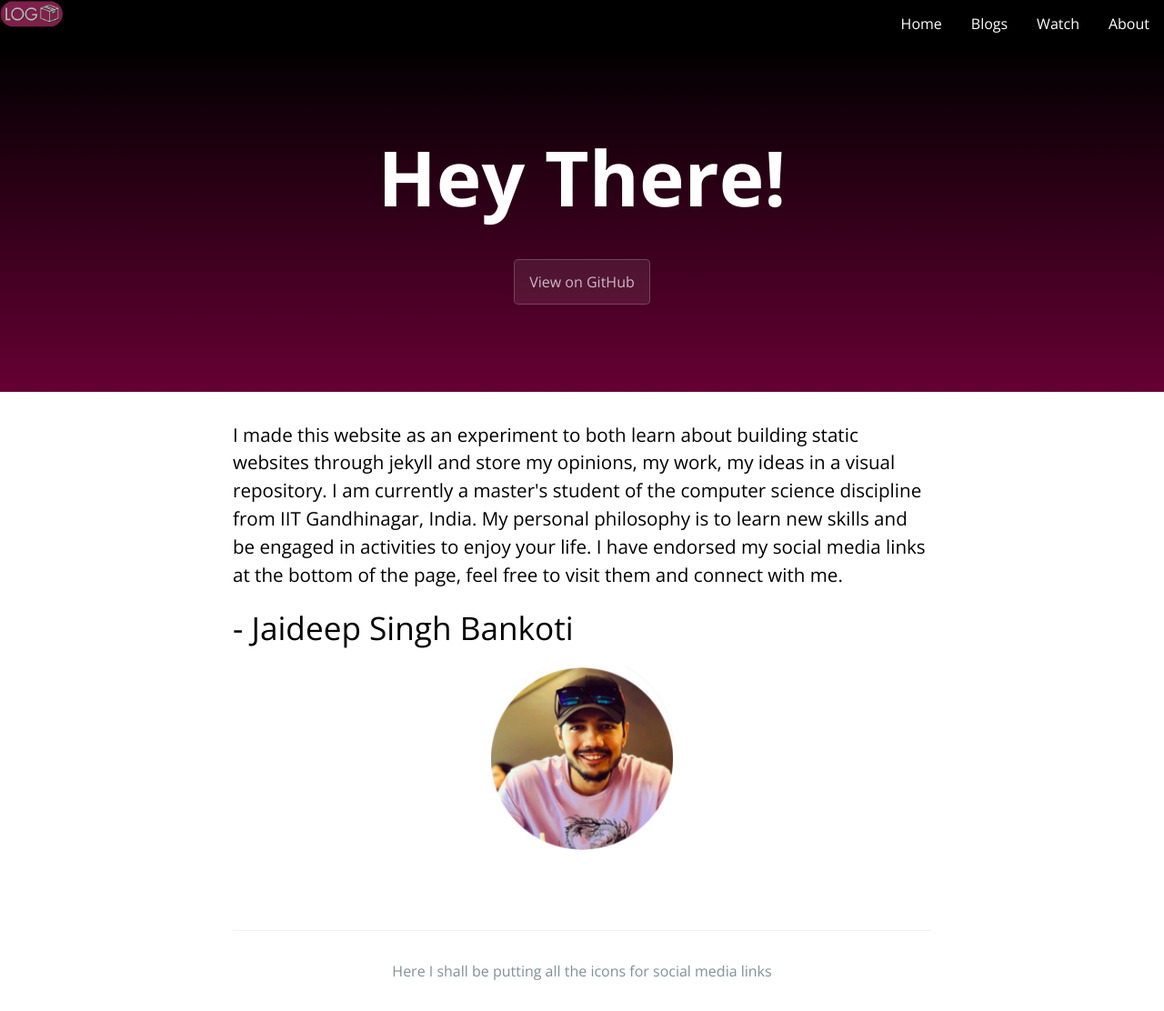
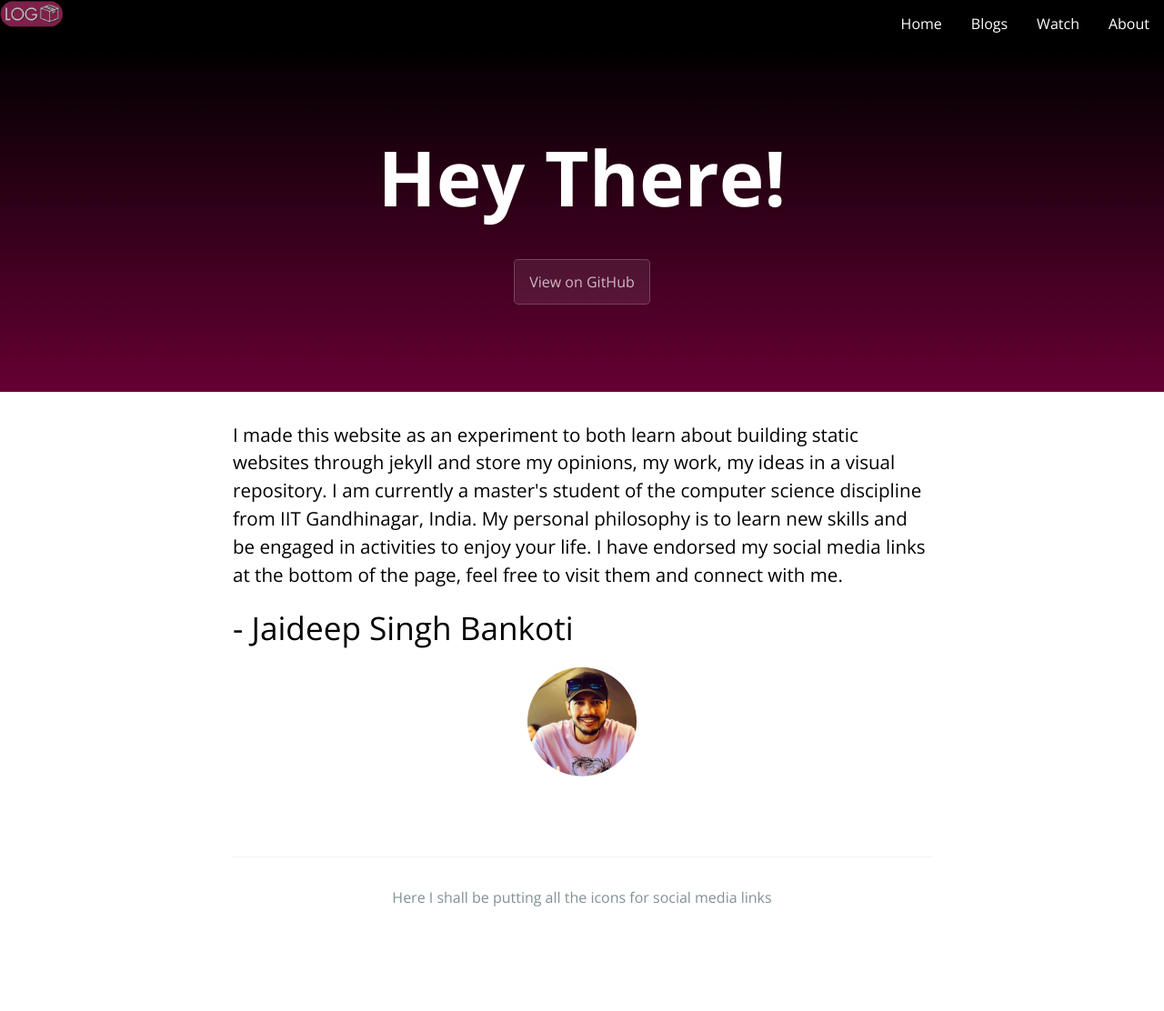
Before and after one commit to jaideepbankoti/logbox, a Jekyll site: the page built from about.html, in a window 1280 px wide. Shown: the whole page at 91% size. Built offline with Jekyll 4.4.1, drawn with Linux system fonts in a browser that asks for light colours; after the commit the page ends 1031 px from its top, so only the background shows below that.

Commit message:
Update about.html

```diff
--- a/about.html
+++ b/about.html
@@ -10,6 +10,6 @@
 <h3>I made this website as an experiment to both learn about building static websites through jekyll and store my opinions, my work, my ideas in a visual repository. I am currently a master's student of the computer science discipline from IIT Gandhinagar, India. My personal philosophy is to learn new skills and be engaged in activities to enjoy your life. I have endorsed my social media links at the bottom of the page, feel free to visit them and connect with me.</h3>
 <h1>- Jaideep Singh Bankoti </h1>
 <div align=center>
-<img src="https://jaideepbankoti.github.io/logbox/assets/img/JDprofr.png" alt="" width="200px"></div>
+<img src="https://jaideepbankoti.github.io/logbox/assets/img/JDprofr.png" alt="" width="120px"></div>
   </body>
 </html>
```
